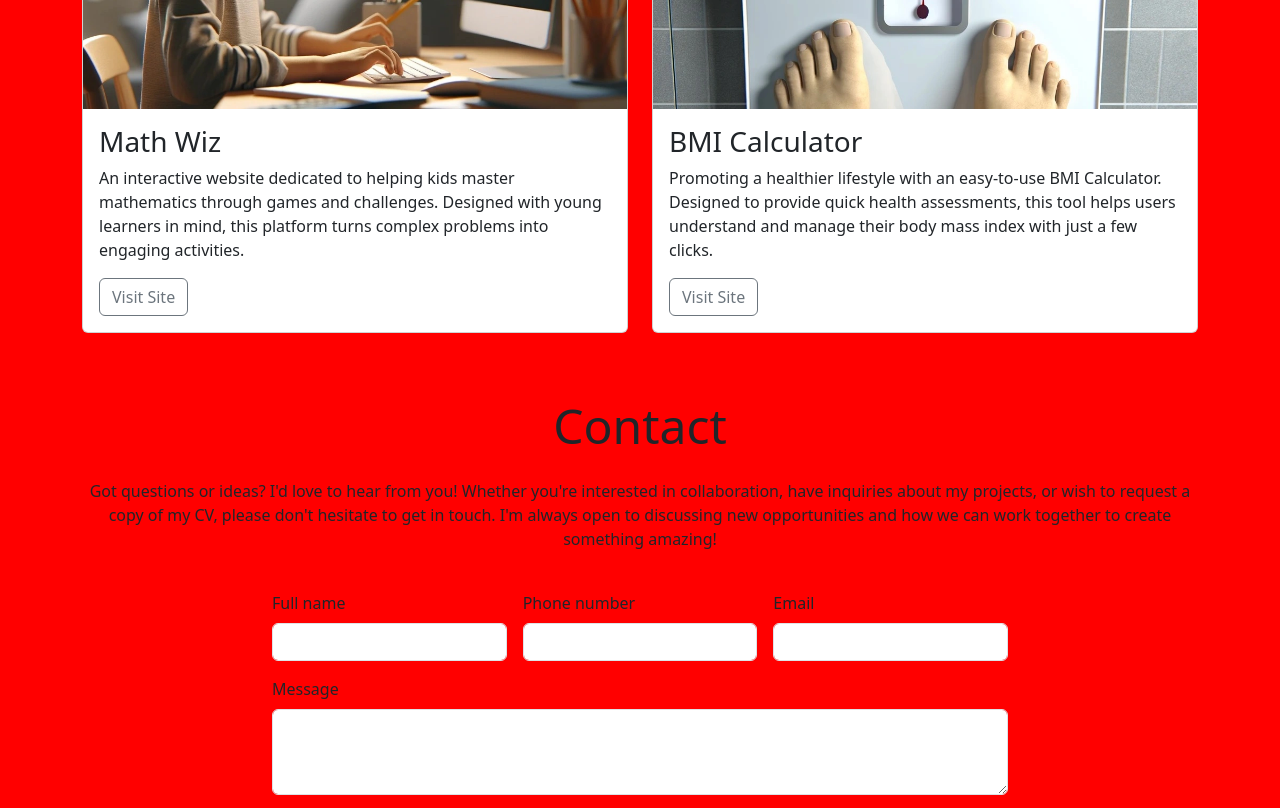
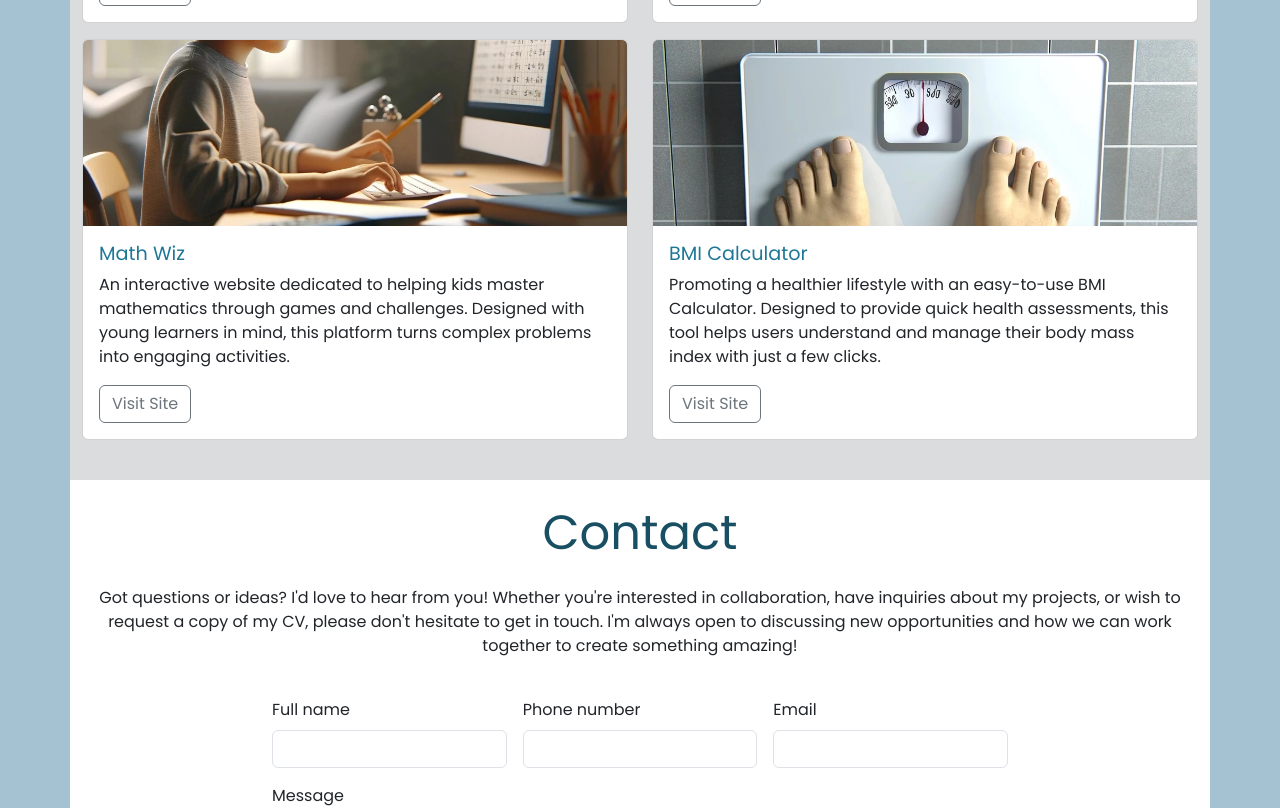
Before and after one commit to ParedesGab/3-portfolio-with-bootstrap-project, a plain HTML site: page index.html in a window 1280 px wide. Shown: the part 1540-2348 px from the top of the page. Drawn offline with nearby package versions, Linux system fonts and the light colour scheme.

Commit message:
customize portfolio section

```diff
--- a/assets/css/style.css
+++ b/assets/css/style.css
@@ -1,3 +1,78 @@
+/*
+    #a4c2d1; egg blue
+    #dbdcde; light grey
+    #1f7798; mid-blue
+    #184f63; dark-blue
+*/
+
+/* global styles */
+
+@import url('https://fonts.googleapis.com/css2?family=DM+Serif+Display:ital@0;1&family=Poppins&display=swap');
+
 body {
-    background-color: red;
+    font-family: "Poppins", sans-serif;
+    background-color: #a4c2d1;
+    /* egg blue */
 }
+
+h1,
+h2 {
+    font-family: "DM Serif Display"serif;
+    color: #184f63;
+    /* dark blue */
+}
+
+/* Style the sections: About, Portfolio, Contact */
+
+#about {
+    background-color: white;
+}
+
+#portfolio {
+    background-color: #dbdcde;
+    /* light grey */
+}
+
+/* h3 */
+#portfolio .card-title {
+    color: #1f7798;
+    font-size: 1.2rem;
+}
+
+/* Portfolio buttons */
+#portfolio .btn-outline-secondary:hover {
+    background-color: #1f7798;
+}
+
+#portfolio .card {
+    min-height: 394px;
+}
+
+#portfolio .card-text {
+    min-height: 120px;
+}
+
+#contact {
+    background-color: white;
+}
+
+/* Style the Hero section with ide of Hero */
+#hero {
+    background-color: #dbdcde;
+    /* this is in case the image does not load */
+    background-image: url("../images/background.webp");
+    background-size: cover;
+    background-position: 50% 70%;
+    /* this moves the position of the picture left, right, bottom, top */
+    min-height: 500px;
+    padding: 5% 7%;
+}
+
+/* Media querie for XL screen */
+/* Because the porftolio buttons and card-text are too separate*/
+/* Use bootstrap breakpoint */
+@media screen and (min-width:1200px) {
+    #portfolio .card-text{
+        min-height: auto;        /* this reduces the padding height in xl screens */
+    }
+}
```
Also changed, not shown: index.html (+7 -5 lines), assets/images/background.webp (added).
